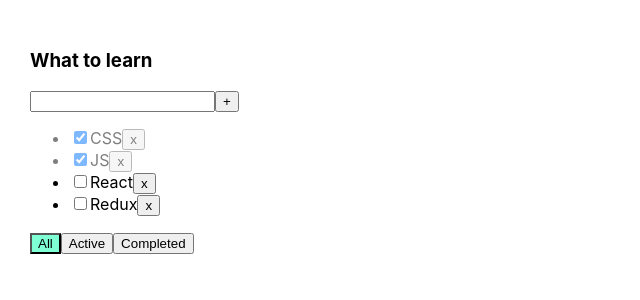
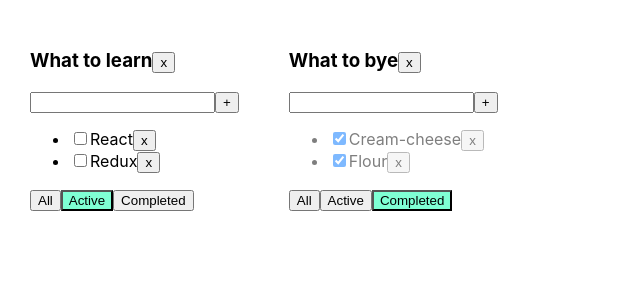
Before and after one commit to Tanya-Lagoida/Todolist, a React (Create React App) app: page / in a window 1280 px wide. Shown: the top 300 px of the page, without its empty margins (0-640 px from the left). Built offline with nearby package versions, Linux system fonts and the light colour scheme.

Commit message:
add second todolist

```diff
--- a/src/App.tsx
+++ b/src/App.tsx
@@ -3,73 +3,98 @@ import './App.css';
 import { TaskType, Todolist } from './Todolist';
 import { v1 } from 'uuid';
 
+type TodolistType = {
+  id: string
+  title: string
+  filter: FilterValueType
+}
+
 export type FilterValueType = 'all' | 'active' | 'completed';
 
-function App() {
+ export function App() {
 
-  let [tasks, setTasks] = useState<Array<TaskType>>([
-    { id: v1(), title: 'CSS', isDone: true },
-    { id: v1(), title: 'JS', isDone: true },
-    { id: v1(), title: 'React', isDone: false },
-    { id: v1(), title: 'Redux', isDone: false }
-  ]);
-  let [filter, setFilter] = useState<FilterValueType>('all');
-
-  function removeTask(id: string) {
-    let filteredTasks = tasks.filter(t => t.id !== id);
-    setTasks(filteredTasks);
+  function removeTask(id: string, todolistId: string) {
+    setTasks({...tasksObj, [todolistId]: tasksObj[todolistId].filter(t => t.id !== id)});
   }
 
-  function addTask(title: string) {
-    let newTask = { id: v1(), title: title, isDone: false };
-    let newTasks = [newTask, ...tasks];
-    setTasks(newTasks);
+  function addTask(title: string, todolistId: string) {
+    const newTask = { id: v1(), title: title, isDone: false };
+    setTasks({...tasksObj, [todolistId]: [newTask, ...tasksObj[todolistId]]});
   }
 
-  function changeStatus(taskId: string, isDone: boolean) {
-    let task = tasks.find(t => t.id === taskId);
-    if (task) {
-      task.isDone = isDone;
-    }
+  function changeStatus(taskId: string, isDone: boolean, todolistId: string) {
+    setTasks({...tasksObj, [todolistId]: tasksObj[todolistId]
+        .map(t => t.id === taskId ? {...t, isDone}: t)});
 
-    setTasks([...tasks]);
   }
 
-
-  function changeFilter(value: FilterValueType) {
-    setFilter(value);
+  function changeFilter(value: FilterValueType, todolistId: string) {
+    const todolist = todolists.find(tl => tl.id === todolistId);
+    if (todolist) {
+      todolist.filter = value;
+      setTodolist([...todolists]);
+    }
   }
 
+  const todolistid1 = v1();
+  const todolistid2 = v1();
 
-  let tasksForTodoList = tasks;
-  if (filter === 'completed') {
-    tasksForTodoList = tasks.filter(t => t.isDone === true);
-  }
-  if (filter === 'active') {
-    tasksForTodoList = tasks.filter(t => t.isDone === false);
+  const [todolists, setTodolist] = useState<Array<TodolistType>>([
+    { id: todolistid1, title: 'What to learn', filter: 'active' },
+    { id: todolistid2, title: 'What to bye', filter: 'completed' }
+  ]);
+
+  function removeTodolist(todolistId: string) {
+    let filterTodolist = todolists.filter(tl => tl.id !== todolistId)
+    setTodolist(filterTodolist);
+    delete tasksObj[todolistId];
+    setTasks({...tasksObj});
   }
 
+  const [tasksObj, setTasks] = useState({
+    [todolistid1]: [
+      { id: v1(), title: 'CSS', isDone: true },
+      { id: v1(), title: 'JS', isDone: true },
+      { id: v1(), title: 'React', isDone: false },
+      { id: v1(), title: 'Redux', isDone: false }
+    ],
+    [todolistid2]: [
+      { id: v1(), title: 'Cream-cheese', isDone: true },
+      { id: v1(), title: 'Flour', isDone: true },
+      { id: v1(), title: 'Butter', isDone: false }
+    ]
+  });
 
-  // let tasks2 = [
-  //   { id: 1, title: 'HouseMD', isDone: true },
-  //   { id: 2, title: 'Better coll Sole', isDone: true }
-  // ];
 
   return (
     <div className="App">
-      <Todolist title="What to learn"
-                tasks={tasksForTodoList}
-                removeTask={removeTask}
-                changeFilter={changeFilter}
-                addTask={addTask}
-                changeTaskStatus={changeStatus}
-                filter={filter}
+      {
+        todolists.map(tl => {
 
-      />
-      {/*<Todolist title="Movies" tasks={tasks2}/>*/}
+          let tasksForTodoList = tasksObj[tl.id];
+          if (tl.filter === 'completed') {
+            tasksForTodoList = tasksForTodoList.filter(t => t.isDone);
+          }
+          if (tl.filter === 'active') {
+            tasksForTodoList = tasksForTodoList .filter(t => !t.isDone);
+          }
+
+          return <Todolist title={tl.title}
+                           key={tl.id}
+                           id={tl.id}
+                           tasks={tasksForTodoList}
+                           removeTask={removeTask}
+                           changeFilter={changeFilter}
+                           addTask={addTask}
+                           changeTaskStatus={changeStatus}
+                           filter={tl.filter}
+                           removeTodolist={removeTodolist}
+
+          />;
+        })
+      }
+
 
     </div>
   );
 }
-
-export default App;
--- a/src/Todolist.tsx
+++ b/src/Todolist.tsx
@@ -1,4 +1,4 @@
-import React, { ChangeEvent, ChangeEventHandler, KeyboardEvent, useState } from 'react';
+import React, { ChangeEvent, KeyboardEvent, useState } from 'react';
 import { FilterValueType } from './App';
 
 export type TaskType = {
@@ -8,13 +8,15 @@ export type TaskType = {
 }
 
 type PropsType = {
+  id: string
   title: string
   tasks: Array<TaskType>
-  removeTask: (id: string) => void
-  changeFilter: (value: FilterValueType) => void
-  addTask: (title: string) => void
-  changeTaskStatus: (taskId: string, isDone: boolean) => void
+  removeTask: (id: string,todolistId: string) => void
+  changeFilter: (value: FilterValueType, todolistId: string) => void
+  addTask: (title: string, todolistId: string) => void
+  changeTaskStatus: (taskId: string, isDone: boolean, todolistId: string) => void
   filter: FilterValueType
+  removeTodolist: (todolistId: string) => void
 }
 
 export function Todolist(props: PropsType) {
@@ -30,7 +32,7 @@ export function Todolist(props: PropsType) {
   const onKeyPressHandler = (e: KeyboardEvent<HTMLInputElement>) => {
     setError(null);
     if (e.code === 'Enter' && newTaskTitle.trim() !== '') {
-      props.addTask(newTaskTitle);
+      props.addTask(newTaskTitle, props.id);
       setNewTaskTitle('');
     }
     if (e.code === 'Enter' && newTaskTitle.trim() == '') {
@@ -44,24 +46,29 @@ export function Todolist(props: PropsType) {
       setError('Field is required');
       return;
     }
-    props.addTask(newTaskTitle);
+    props.addTask(newTaskTitle, props.id);
     setNewTaskTitle('');
   };
 
   const onAllClickHandler = () => {
-    props.changeFilter('all');
+    props.changeFilter('all', props.id);
   };
   const onActiveClickHandler = () => {
-    props.changeFilter('active');
+    props.changeFilter('active', props.id);
   };
   const onCompletedClickHandler = () => {
-    props.changeFilter('completed');
+    props.changeFilter('completed', props.id);
   };
+  const removeTodolist = () => {
+    props.removeTodolist(props.id);
+  }
 
 
   return (
     <div>
-      <h3>{props.title}</h3>
+      <h3>{props.title}
+        <button onClick={removeTodolist}>x</button>
+      </h3>
       <div>
         <input value={newTaskTitle}
                onChange={onNewTitleChangeHandler}
@@ -75,10 +82,10 @@ export function Todolist(props: PropsType) {
         {
           props.tasks.map(t => {
             const onRemoveHandler = () => {
-              props.removeTask(t.id);
+              props.removeTask(t.id, props.id);
             };
             const onChangeHandler = (e: ChangeEvent<HTMLInputElement>) => {
-              props.changeTaskStatus(t.id, e.currentTarget.checked);
+              props.changeTaskStatus(t.id, e.currentTarget.checked, props.id);
             };
 
             return <li key={t.id} className={t.isDone ? "is-done" : ""}>
--- a/src/index.tsx
+++ b/src/index.tsx
@@ -1,7 +1,7 @@
 import React from 'react';
 import ReactDOM from 'react-dom';
 import './index.css';
-import App from './App';
+import { App } from './App';
 import reportWebVitals from './reportWebVitals';
 
 ReactDOM.render(
```
Also changed, not shown: 1 other file (tests, documents, lock files or other folders).
